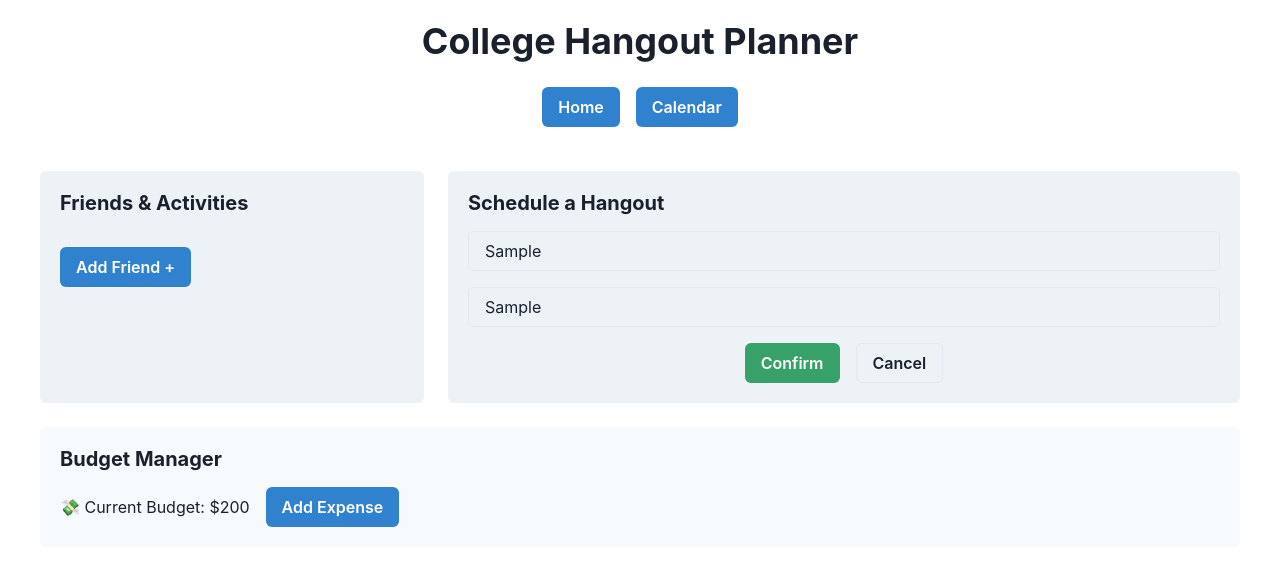
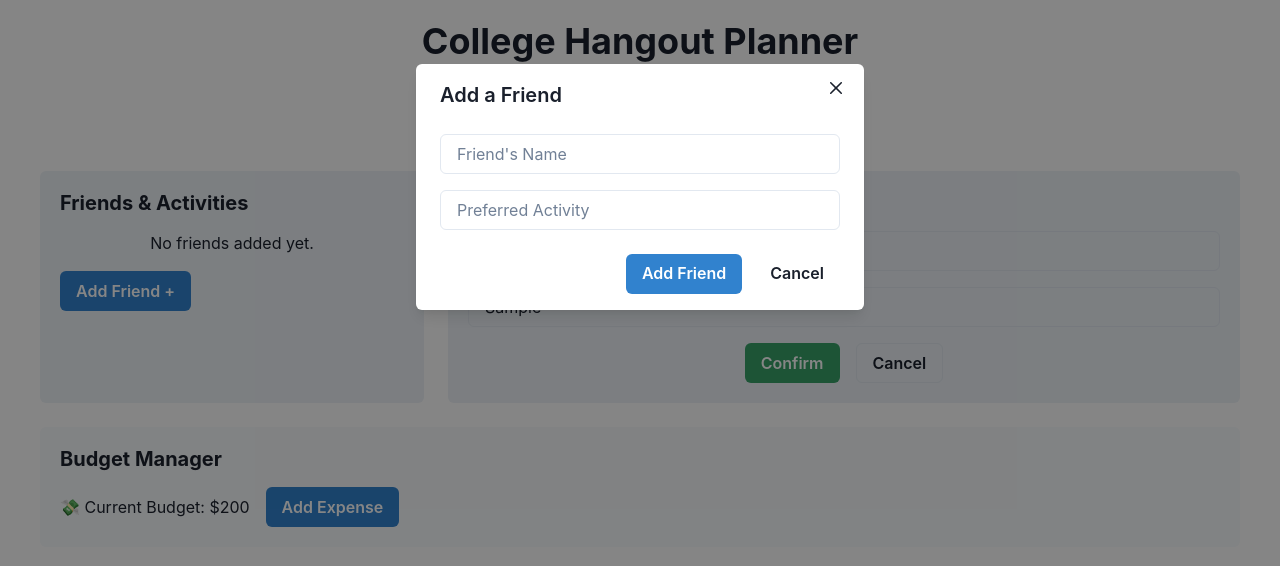
Before and after one commit to khanuzma9322/FriendLink, a React (Create React App) app: page / in a window 1280 px wide. Both pictures are taken after typing "Sample", "Sample" into the empty fields and a click on the button "Add Friend +". Shown: the top 566 px of the page. Built offline with nearby package versions, Linux system fonts and the light colour scheme.

Commit message:
updated add friend functionality

```diff
--- a/src/components/MainPage.js
+++ b/src/components/MainPage.js
@@ -1,7 +1,30 @@
-import React from 'react';
-import { Box, Grid, GridItem, Heading, VStack, Button, HStack, Input, Text } from '@chakra-ui/react';
+import React, {useState} from 'react';
+import { Box, Grid, GridItem, Heading, VStack, Button, HStack, Input, Text, useDisclosure, Modal, ModalOverlay, ModalContent, ModalHeader, ModalCloseButton, ModalBody, ModalFooter } from '@chakra-ui/react';
 
 function MainPage() {
+  // State to store the list of friends and activities
+  const [friends, setFriends] = useState([]);
+  // State to store input values
+  const [friendName, setFriendName] = useState('');
+  const [friendActivity, setFriendActivity] = useState('');
+
+  // Modal controls from Chakra UI
+  const { isOpen, onOpen, onClose } = useDisclosure();
+
+  // Function to handle adding a new friend
+  const handleAddFriend = () => {
+    if (friendName && friendActivity) {
+      setFriends([...friends, { name: friendName, activity: friendActivity }]);
+      setFriendName(''); // Reset input fields
+      setFriendActivity('');
+      onClose(); // Close the modal
+    }
+  }
+
+  const handleDeleteFriend = (index) => {
+    setFriends(friends.filter((_, i) => i !== index));
+  }
+
   return (
     <Box p={5}>
       <Grid templateColumns="repeat(3, 1fr)" gap={6}>
@@ -9,8 +32,28 @@ function MainPage() {
           <Heading size="md" mb={4}>Friends & Activities</Heading>
           <VStack spacing={4}>
             {/* Friends and activities list here */}
+            {/* Render the list of friends and their activities */}
+            {friends.length > 0 ? (
+              friends.map((friend, index) => (
+                <Box
+                  key={index}
+                  p={3}
+                  bg="white"
+                  borderRadius="md"
+                  shadow="md"
+                  width="100%"
+                  onClick={() => handleDeleteFriend(index)}
+                  cursor="pointer"
+                  _hover={{bg:"red.100"}}
+                >
+                  <Text><strong>{friend.name}</strong> is interested in <strong>{friend.activity}</strong></Text>
+                </Box>
+              ))
+            ) : (
+              <Text>No friends added yet.</Text>
+            )}
           </VStack>
-          <Button mt={4} colorScheme="blue">Add Friend +</Button>
+          <Button mt={4} colorScheme="blue" onClick={onOpen}>Add Friend +</Button>
         </GridItem>
         <GridItem colSpan={2} bg="gray.100" p={5} borderRadius="md">
           <Heading size="md" mb={4}>Schedule a Hangout</Heading>
@@ -31,6 +74,36 @@ function MainPage() {
           </HStack>
         </GridItem>
       </Grid>
+
+      {/* Modal for adding a friend */}
+      <Modal isOpen={isOpen} onClose={onClose}>
+        <ModalOverlay />
+        <ModalContent>
+          <ModalHeader>Add a Friend</ModalHeader>
+          <ModalCloseButton />
+          <ModalBody>
+            <VStack spacing={4}>
+              <Input
+                placeholder="Friend's Name"
+                value={friendName}
+                onChange={(e) => setFriendName(e.target.value)}
+              />
+              <Input
+                placeholder="Preferred Activity"
+                value={friendActivity}
+                onChange={(e) => setFriendActivity(e.target.value)}
+              />
+            </VStack>
+          </ModalBody>
+
+          <ModalFooter>
+            <Button colorScheme="blue" mr={3} onClick={handleAddFriend}>
+              Add Friend
+            </Button>
+            <Button variant="ghost" onClick={onClose}>Cancel</Button>
+          </ModalFooter>
+        </ModalContent>
+      </Modal>
     </Box>
   );
 }
```
Also changed, not shown: 1 other file (tests, documents, lock files or other folders).
